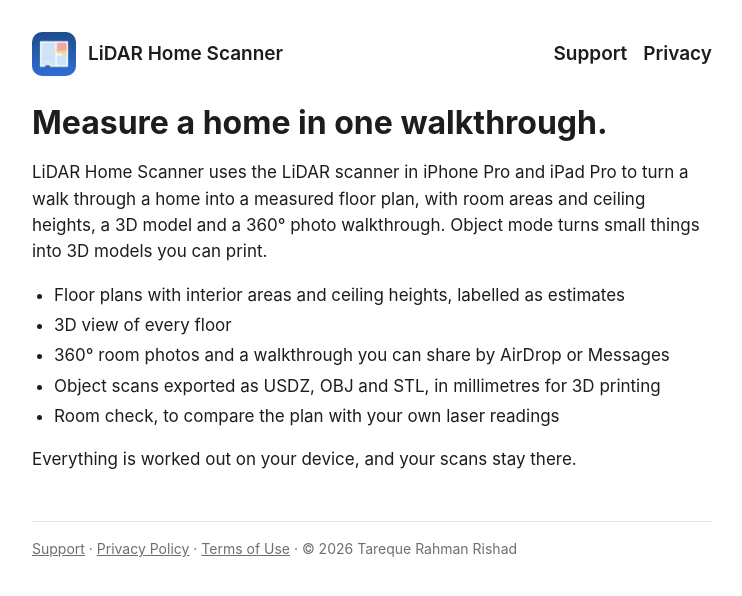
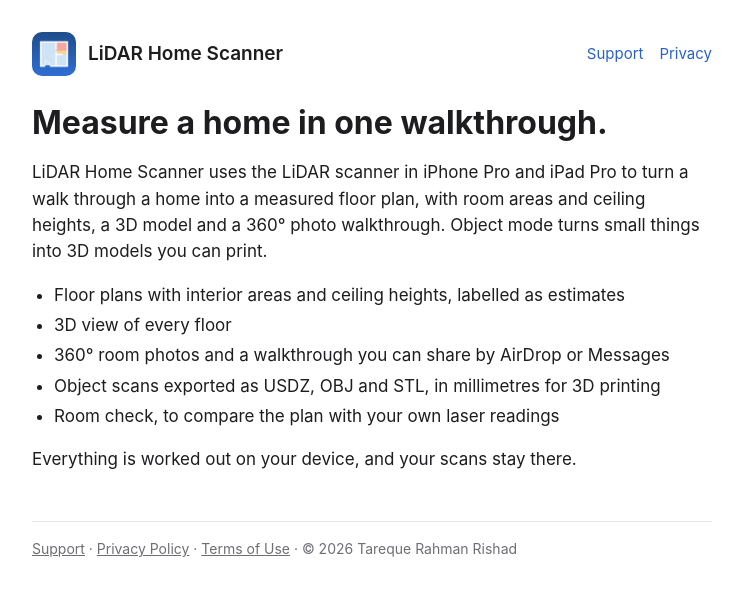
Before and after one commit to tarequerishad-eng/lidar-home-scanner, a plain HTML site: page index.html in a window 1280 px wide. Shown: the whole page, without its empty margins (268-1010 px from the left). Drawn offline with Linux system fonts and the light colour scheme.

Commit message:
Header links look like links, not titles
Co-Authored-By: Claude Opus 5.5 <noreply@anthropic.com>

```diff
--- a/style.css
+++ b/style.css
@@ -8,7 +8,7 @@ header.site { display: flex; align-items: center; gap: 12px; margin-bottom: 28px
 header.site img { width: 44px; height: 44px; border-radius: 10px; }
 header.site a { color: var(--text); text-decoration: none; font-weight: 600; font-size: 19px; }
 nav { margin-left: auto; display: flex; gap: 16px; font-size: 15px; }
-nav a { color: var(--accent); text-decoration: none; }
+header.site nav a { color: var(--accent); text-decoration: none; font-weight: 400; font-size: 15px; }
 h1 { font-size: 32px; line-height: 1.2; margin: 0 0 6px; }
 h2 { font-size: 21px; margin: 32px 0 8px; }
 p, li { color: var(--text); }
```
